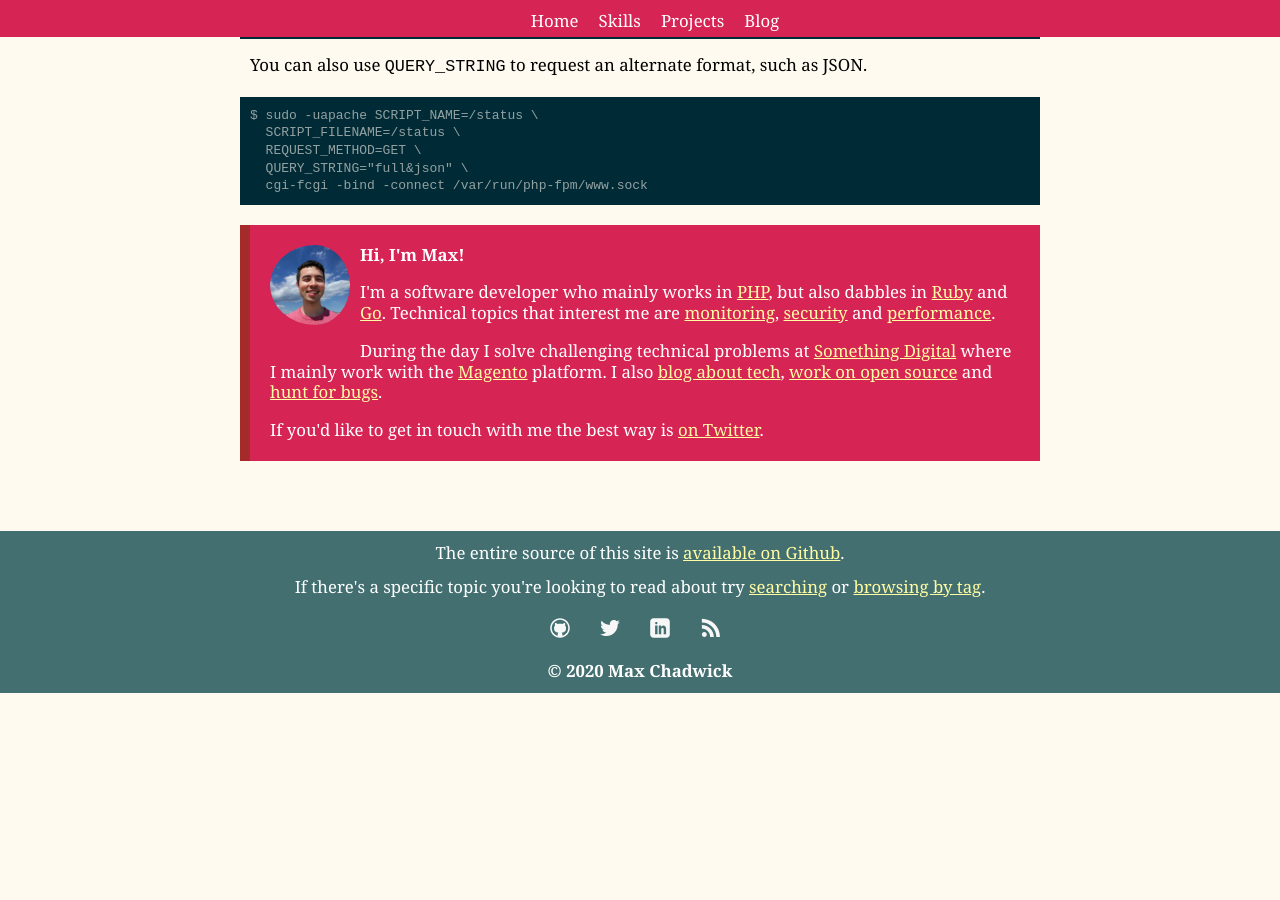
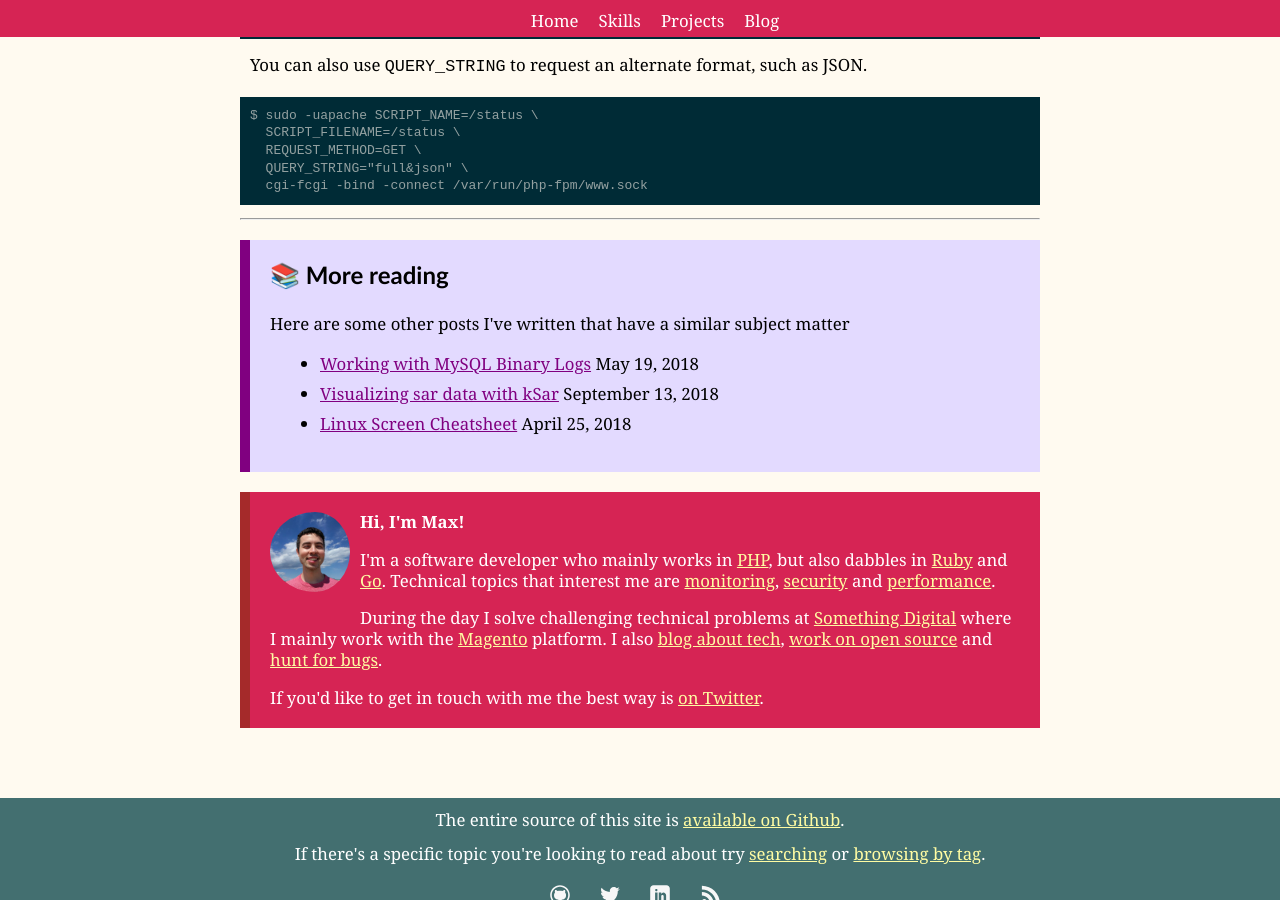
Before and after one commit to mpchadwick/mpchadwick.github.io, a Jekyll site: the page built from _posts/2017-10-24-getting-the-php-fpm-status-from-the-command-line.md, in a window 1280 px wide and 900 px high, scrolled down 2255 px. Built offline with Jekyll 4.4.1, drawn with Linux system fonts in a browser that asks for light colours; emoji names are drawn with the system emoji font; comment, search, counter and statistics services are not loaded; before the commit the page ends 2948 px from its top, so only the background shows below that.

Commit message:
Add more related posts

```diff
--- a/_posts/2017-10-24-getting-the-php-fpm-status-from-the-command-line.md
+++ b/_posts/2017-10-24-getting-the-php-fpm-status-from-the-command-line.md
@@ -6,6 +6,10 @@ date: October 24, 2017
 last_modified_at: July 3, 2018
 image:
 tags: [Shell, Tools, PHP]
+related_posts:
+- "Working with MySQL Binary&nbsp;Logs"
+- "Visualizing sar data with kSar"
+- "Linux Screen Cheatsheet"
 ---
 
 Today, I posted the following into my company's HipChat...
```
